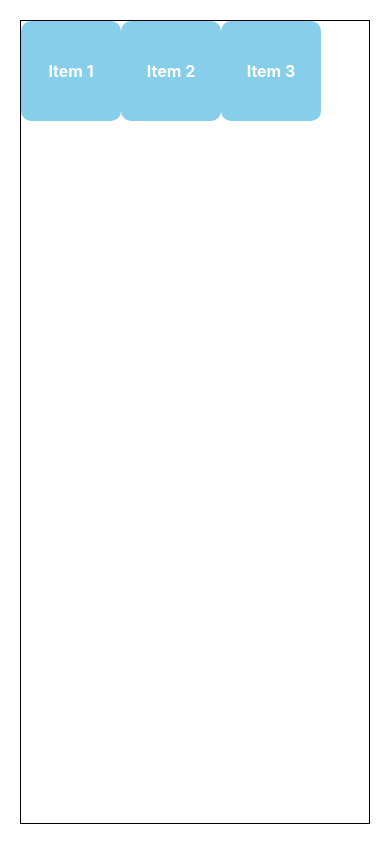
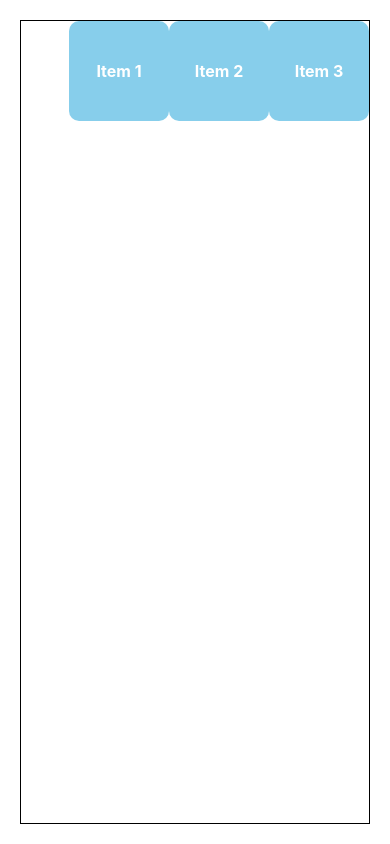
Before and after one commit to deploy-edu/FlexBoxLayoutController, a React Native app: screen / in a window 390 px wide. Built offline with nearby package versions, Linux system fonts and the light colour scheme.

Commit message:
justifyContent flex-end로 변경해보기

```diff
--- a/App.tsx
+++ b/App.tsx
@@ -9,6 +9,7 @@ export default function App() {
         <Container
           style={{
             flexDirection: "row",
+            justifyContent: "flex-end",
           }}
         >
           <Item name="Item 1" />
```
